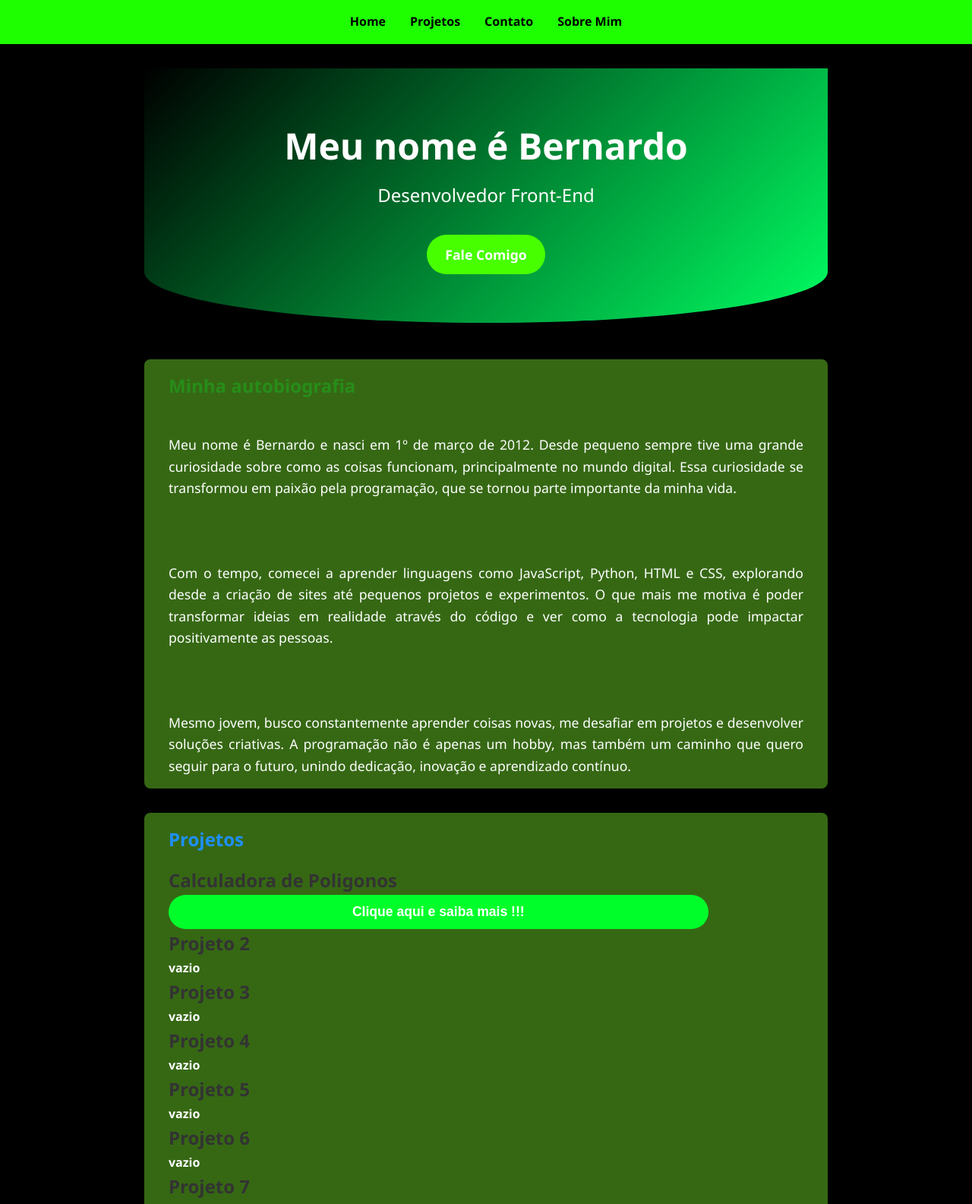
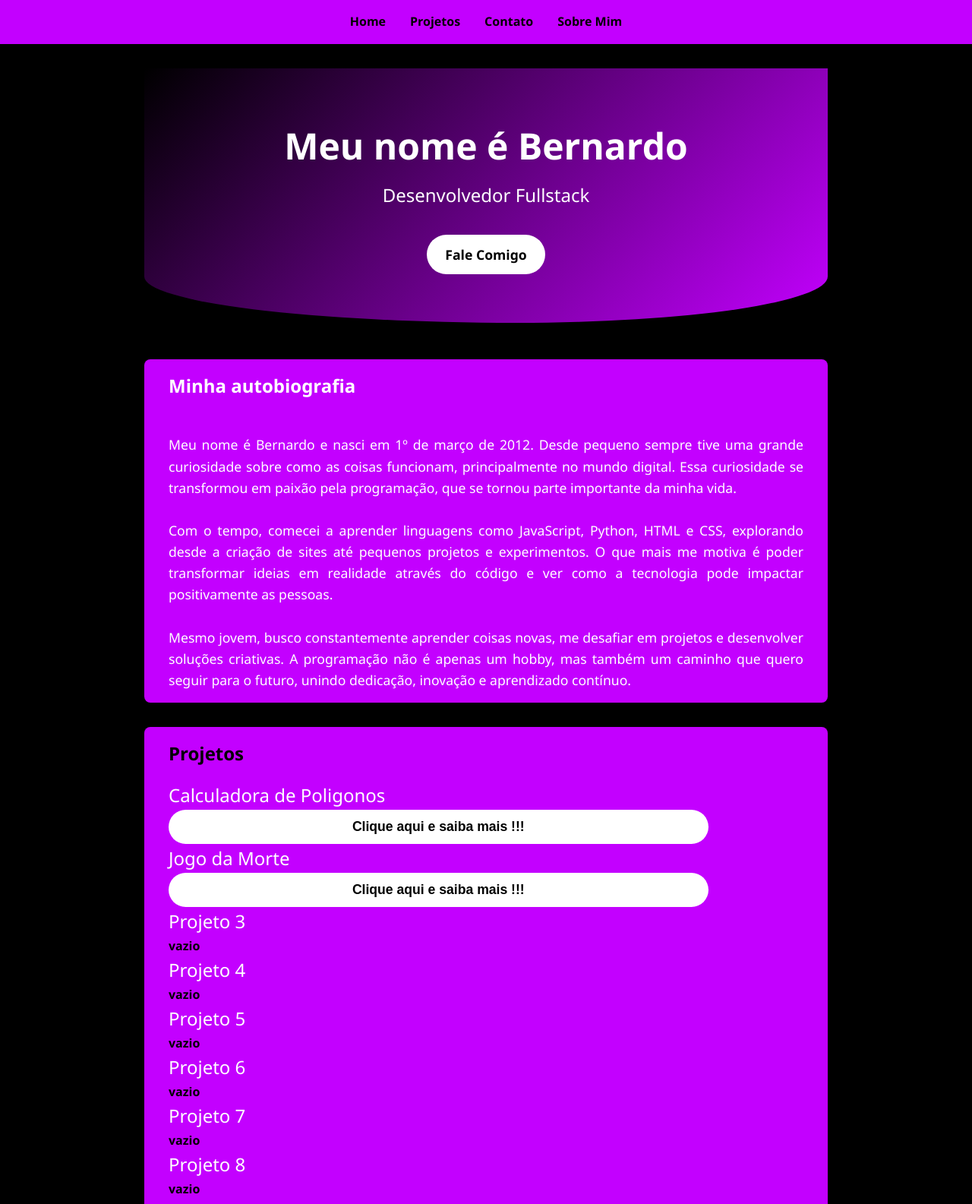
Before and after one commit to bernardoalmeidasz123/portifoliobernardo, a plain HTML site: page index.html in a window 1280 px wide. Shown: the top 1585 px of the page at 76% size. Drawn offline with Linux system fonts and the light colour scheme.

Commit message:
Update index.html

```diff
--- a/index.html
+++ b/index.html
@@ -20,7 +20,7 @@
         }
 
         nav.navbar {
-            background-color: #1eff00;
+            background-color: #c300ff;
             display: flex;
             justify-content: center;
             gap: 2rem;
@@ -38,14 +38,14 @@
         }
 
         nav.navbar a:hover {
-            color: #1e90ff;
+            color: #ffffff;
         }
 
         section {
             max-width: 900px;
             margin: 2rem auto;
             padding: 1rem 2rem;
-            background-color: #366814;
+            background-color: #c300ff;
             border-radius: 8px;
             box-shadow: 0 0 10px rgba(0,0,0,0.1);
         }
@@ -53,9 +53,9 @@
         #home {
             text-align: center;
             padding: 4rem 2rem;
-            background: linear-gradient(135deg, #000000, #00ff62);
+            background: linear-gradient(135deg, #000000, #c300ff);
             color: white;
-            border-radius: 0 0 50% 50% / 20%;
+            border-radius: 0 0 50% 60% / 20%;
             margin-bottom: 3rem;
         }
 
@@ -70,8 +70,8 @@
         }
 
         .buttonfale {
-            background-color: #48ff00;
-            color: #ffffff;
+            background-color: #ffffff;
+            color: #000000;
             border: none;
             padding: 0.75rem 1.5rem;
             font-size: 1.1rem;
@@ -85,12 +85,12 @@
 
         .buttonfale:hover {
             background-color: #000000;
-            color: #fff;
+            color: #ffffff;
         }
 
         #sobre h1 {
             margin-bottom: 1rem;
-            color: #278d19;
+            color: #ffffff;
         }
 
         #sobre p {
@@ -101,17 +101,17 @@
         }
 
         #projetos h1 {
-            color: #1e90ff;
+            color: #000000;
             margin-bottom: 1rem;
         }
 
-        #projetos h3 {
+        #projetos h2 {
             font-weight: normal;
-            color: #666;
+            color: #ffffff;
         }
 
         #contato h2 {
-            color: #1e90ff;
+            color: #000000;
             margin-bottom: 1rem;
         }
 
@@ -130,8 +130,8 @@
                 font-size: 1.2rem;
             }
         }
-        .buttonpro { background-color: #00ff2a;
-            color: #ffffff;
+        .buttonpro { background-color: #ffffff;
+            color: #000000;
             border: none;
             padding: 0.75rem 1.5rem;
             font-size: 1.1rem;
@@ -146,10 +146,10 @@
 
         .buttonpro:hover {
             background-color: #000000;
-            color: #fff;
+            color:rgb(255, 255, 255) ;
         }
         #projetos h4{
-            color:#fff
+            color:#000000
         }
 
 
@@ -165,7 +165,7 @@
 
     <section id="home">
         <h1>Meu nome é Bernardo</h1>
-        <p>Desenvolvedor Front-End</p>
+        <p>Desenvolvedor Fullstack</p>
         <a href="#contato" class="buttonfale">Fale Comigo</a>
     </section>
 
@@ -173,9 +173,9 @@
         <h1>Minha autobiografia</h1>
         <p>
             Meu nome é Bernardo e nasci em 1º de março de 2012. Desde pequeno sempre tive uma grande curiosidade sobre como as coisas funcionam, principalmente no mundo digital. Essa curiosidade se transformou em paixão pela programação, que se tornou parte importante da minha vida.
-            <br /><br />
+
             Com o tempo, comecei a aprender linguagens como JavaScript, Python, HTML e CSS, explorando desde a criação de sites até pequenos projetos e experimentos. O que mais me motiva é poder transformar ideias em realidade através do código e ver como a tecnologia pode impactar positivamente as pessoas.
-            <br /><br />
+
             Mesmo jovem, busco constantemente aprender coisas novas, me desafiar em projetos e desenvolver soluções criativas. A programação não é apenas um hobby, mas também um caminho que quero seguir para o futuro, unindo dedicação, inovação e aprendizado contínuo.
         </p>
     </section>
@@ -186,8 +186,8 @@
         <a href="https://github.com/bernardoalmeidasz123/Calculadora-de-poligonos"><button class=buttonpro  type=Button>Clique aqui e saiba mais !!!</button></a>
 
 
-        <h2>Projeto 2</h2>
-       <h4>vazio</h4>
+        <h2>Jogo da Morte</h2>
+       <a href="https://github.com/bernardoalmeidasz123/jogodamorte"><button class=buttonpro  type=Button>Clique aqui e saiba mais !!!</button></a>
            <h2>Projeto 3</h2>
        <h4>vazio</h4>
            <h2>Projeto 4</h2>
```
